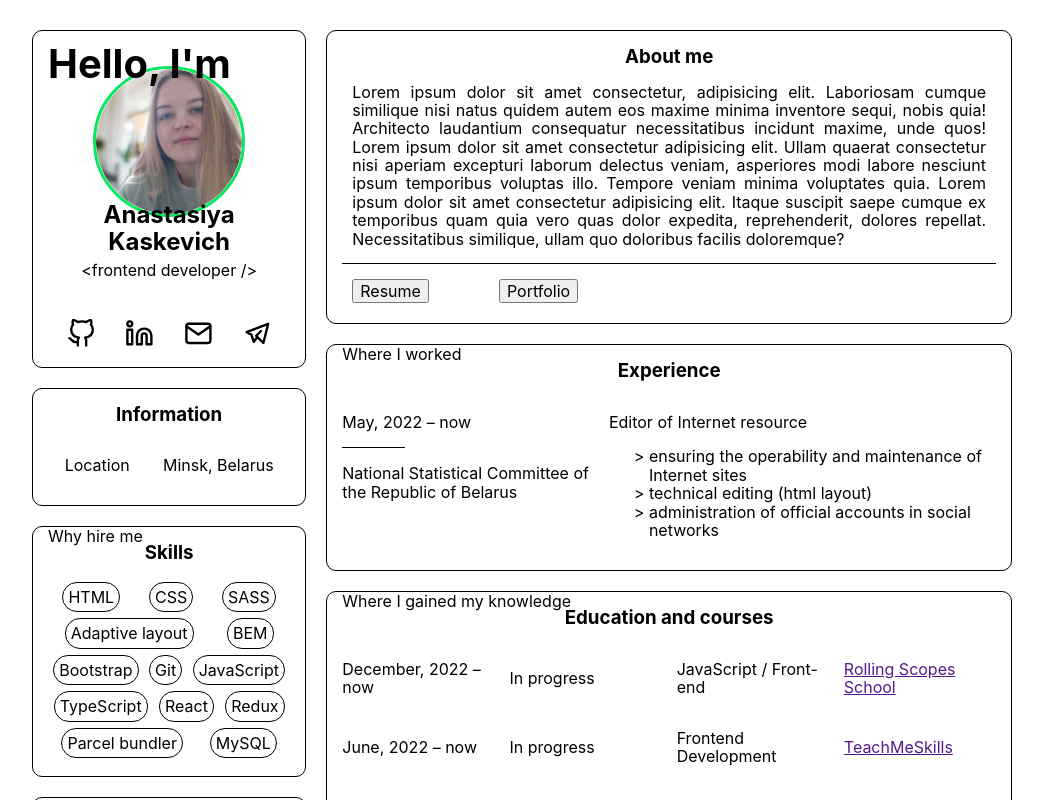
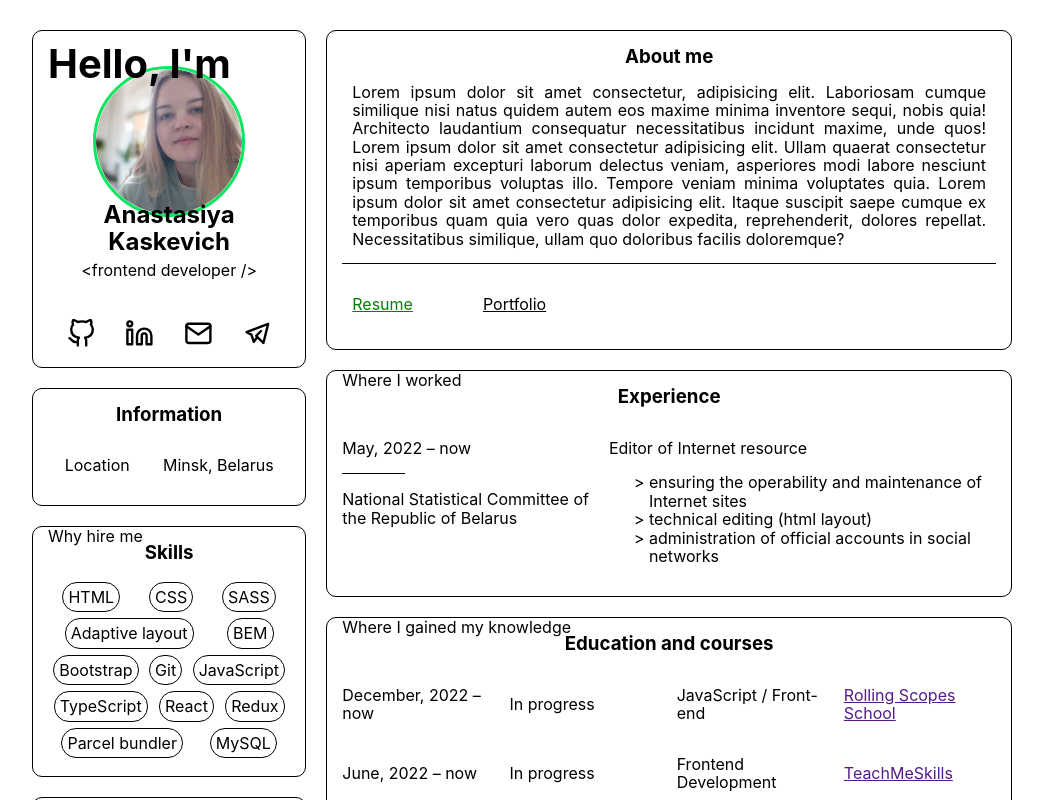
Before and after one commit to naszh/My.Resume, a React (Create React App) app: page / in a window 1280 px wide. Shown: the top 800 px of the page, without its empty margins (118-1161 px from the left). Built offline with nearby package versions, Linux system fonts and the light colour scheme.

Commit message:
add navigation

```diff
--- a/package.json
+++ b/package.json
@@ -14,6 +14,7 @@
     "react": "^18.2.0",
     "react-dom": "^18.2.0",
     "react-icons": "^4.7.1",
+    "react-router-dom": "^6.6.0",
     "react-scripts": "5.0.1",
     "styled-components": "^5.3.6",
     "styled-normalize": "^8.0.7",
--- a/src/App.tsx
+++ b/src/App.tsx
@@ -1,5 +1,5 @@
 import { FC } from 'react';
-import { Page } from './components/page/page';
+import { Page } from './page/page';
 
 const App: FC = () => {
 	return <Page />;
--- a/src/components/main/blockAbout/about.tsx
+++ b/src/components/main/blockAbout/about.tsx
@@ -1,3 +1,4 @@
+import { NavLink } from 'react-router-dom';
 import { BlockContainer, BlockHeader } from '../../common/common.styles';
 import { Line, ParagraphNav, ParagraphText } from './about.styled';
 
@@ -20,12 +21,22 @@ export const AboutMe = () => {
 			</ParagraphText>
 			<Line />
 			<ParagraphNav>
-				<button>
-					<a>Resume</a>
-				</button>
-				<button>
-					<a>Portfolio</a>
-				</button>
+				<NavLink
+					to='/'
+					style={({ isActive }) =>
+						isActive ? { color: 'green' } : { color: 'inherit' }
+					}
+				>
+					<p>Resume</p>
+				</NavLink>
+				<NavLink
+					to='/portfolio'
+					style={({ isActive }) =>
+						isActive ? { color: 'green' } : { color: 'inherit' }
+					}
+				>
+					<p>Portfolio</p>
+				</NavLink>
 			</ParagraphNav>
 		</BlockContainer>
 	);
--- a/src/components/main/mainInfo.tsx
+++ b/src/components/main/mainInfo.tsx
@@ -1,15 +1,11 @@
-import { MyPortfolio } from '../portfolio/portfolio';
-import { AboutMe } from './blockAbout/about';
 import { MyEducation } from './blockEducation/education';
 import { MyExperience } from './blockExperience/experience';
 
 export const MainInfo = () => {
 	return (
 		<>
-			<AboutMe />
 			<MyExperience />
 			<MyEducation />
-			<MyPortfolio />
 		</>
 	);
 };
--- a/src/components/page/page.tsx
+++ /dev/null
@@ -1,16 +0,0 @@
-import { AsideInfo } from '../aside/asideInfo';
-import { MainInfo } from '../main/mainInfo';
-import { PageContainer, SectContainer } from './page.styled';
-
-export const Page = () => {
-	return (
-		<PageContainer>
-			<SectContainer>
-				<AsideInfo />
-			</SectContainer>
-			<SectContainer>
-				<MainInfo />
-			</SectContainer>
-		</PageContainer>
-	);
-};
--- a/src/components/portfolio/portfolio.styled.ts
+++ b/src/components/portfolio/portfolio.styled.ts
@@ -4,7 +4,7 @@ import { SiVercel } from 'react-icons/si';
 
 export const ContainerPortf = styled.div`
 	display: grid;
-	// grid-template-columns: 1fr 1fr;
+	grid-template-columns: 1fr 1fr;
 	gap: 15px;
 `;
 
--- /dev/null
+++ b/src/page/page.tsx
@@ -0,0 +1,26 @@
+import { BrowserRouter as Router, Routes, Route } from 'react-router-dom';
+
+import { AsideInfo } from '../components/aside/asideInfo';
+import { AboutMe } from '../components/main/blockAbout/about';
+import { MainInfo } from '../components/main/mainInfo';
+import { MyPortfolio } from '../components/portfolio/portfolio';
+import { PageContainer, SectContainer } from './page.styled';
+
+export const Page = () => {
+	return (
+		<Router>
+			<PageContainer>
+				<SectContainer>
+					<AsideInfo />
+				</SectContainer>
+				<SectContainer>
+					<AboutMe />
+					<Routes>
+						<Route path='/' element={<MainInfo />} />
+						<Route path='/portfolio' element={<MyPortfolio />} />
+					</Routes>
+				</SectContainer>
+			</PageContainer>
+		</Router>
+	);
+};
```
Also changed, not shown: src/page/page.styled.ts (renamed from src/components/page/page.styled.ts), 1 other file (tests, documents, lock files or other folders).
